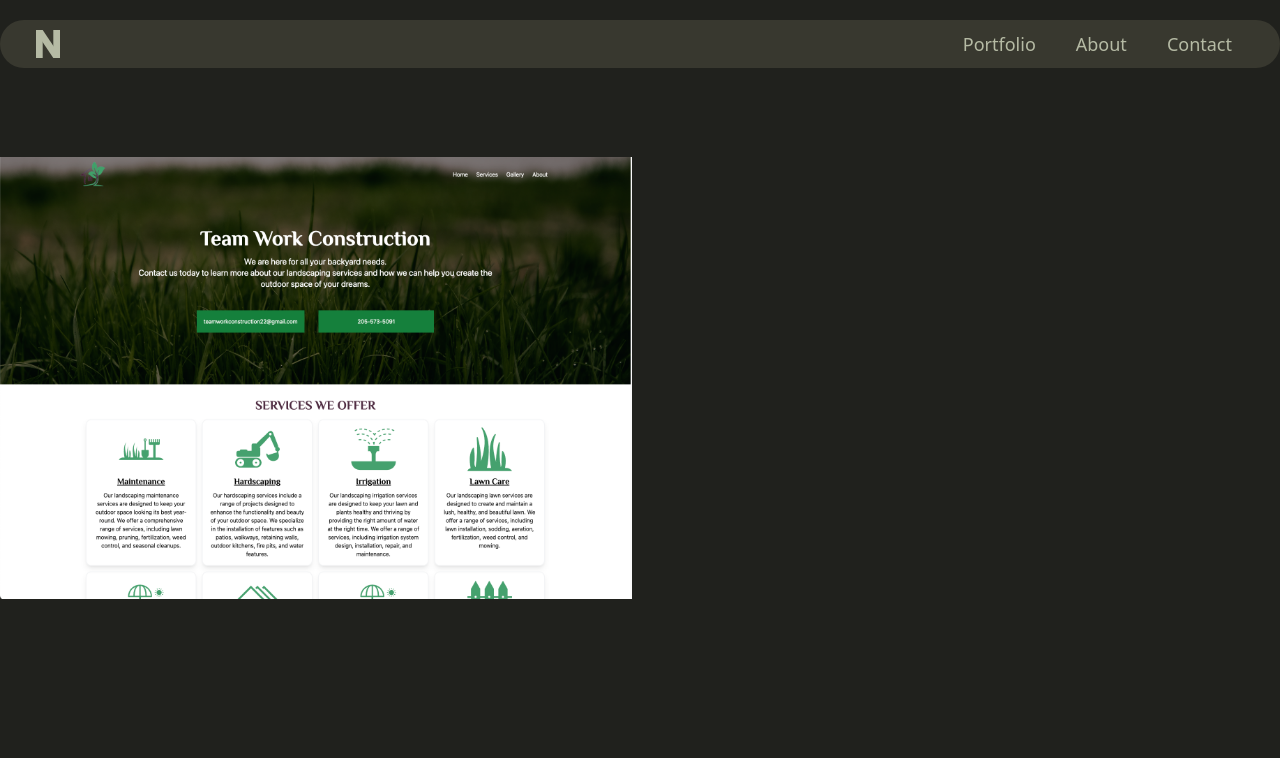
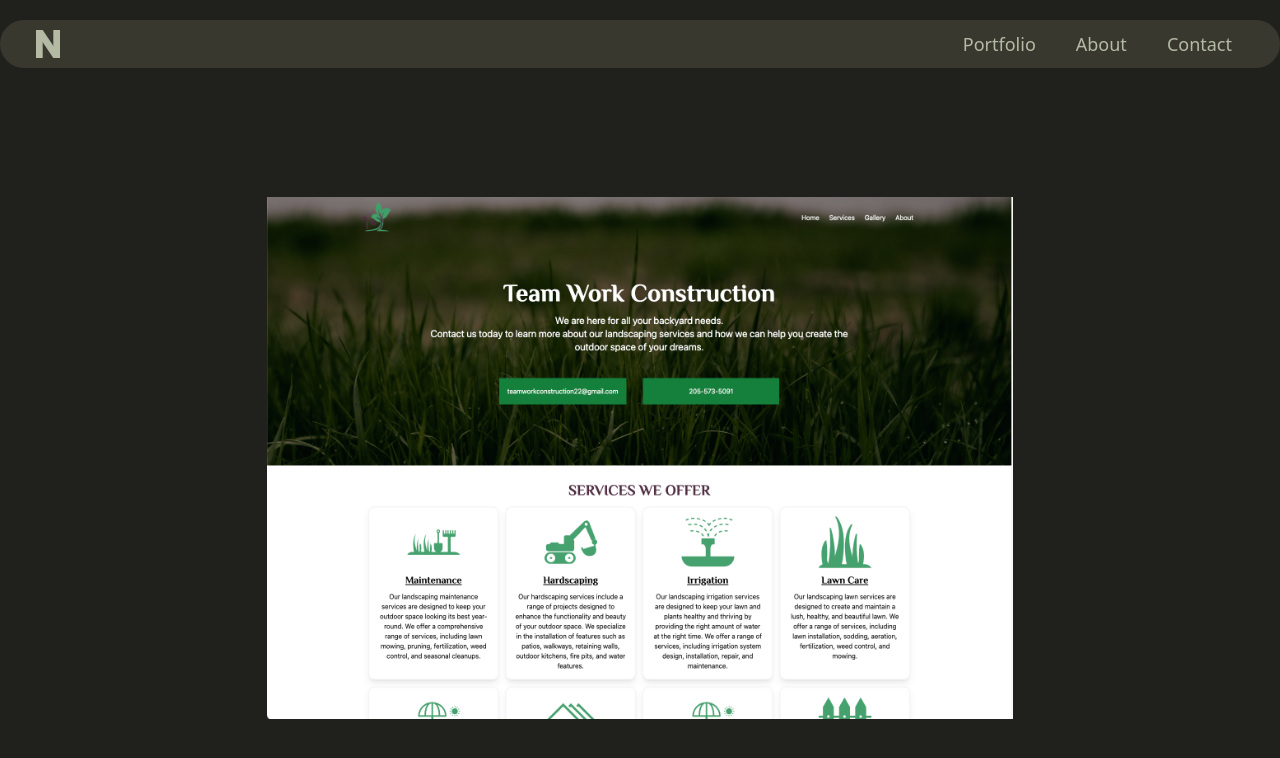
Before and after one commit to nicholsk18/karsonnichols.com, a React (Vite) app: page /portfolio in a window 1280 px wide. Shown: the top 758 px of the page. Built offline with nearby package versions, Linux system fonts and the light colour scheme.

Commit message:
resenter portfolio item

```diff
--- a/src/pages/Portfolio.jsx
+++ b/src/pages/Portfolio.jsx
@@ -3,7 +3,8 @@ function Portfolio () {
     return (
         <div className="w-11/12 md:container mx-auto">
 
-            <div className="grid grid-cols-1 md:grid-cols-2 grid-flow-row gap-4 -mt-40">
+            {/*<div className="grid grid-cols-3 md:grid-cols-2 grid-flow-row gap-4 -mt-40">*/}
+            <div className="m-auto w-full lg:w-7/12">
                 <div className="bg-light-green-0 rounded-3xl">
                   <a href='https://teamworkconstructionllc.com/' target='_blank'>
                     <img src={teamwork} alt="team work construction project image rounded-3xl" />
```
